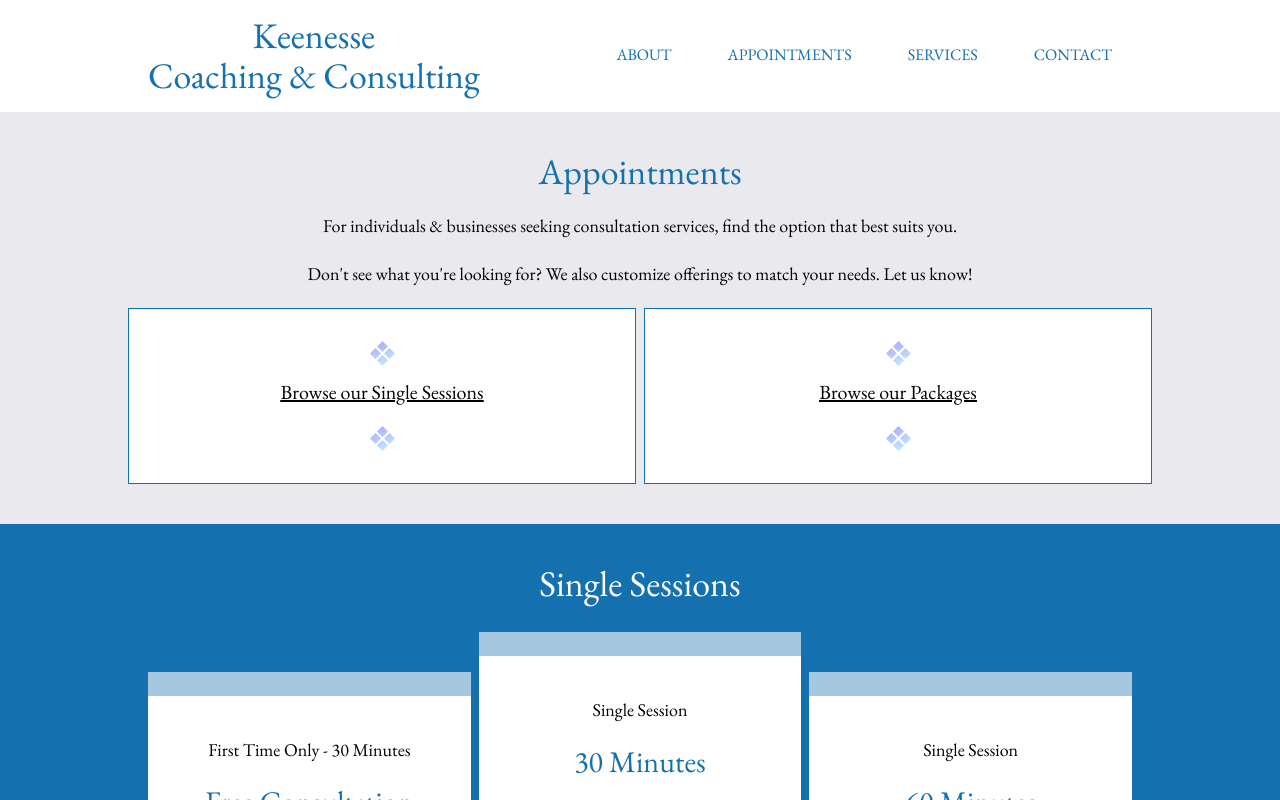
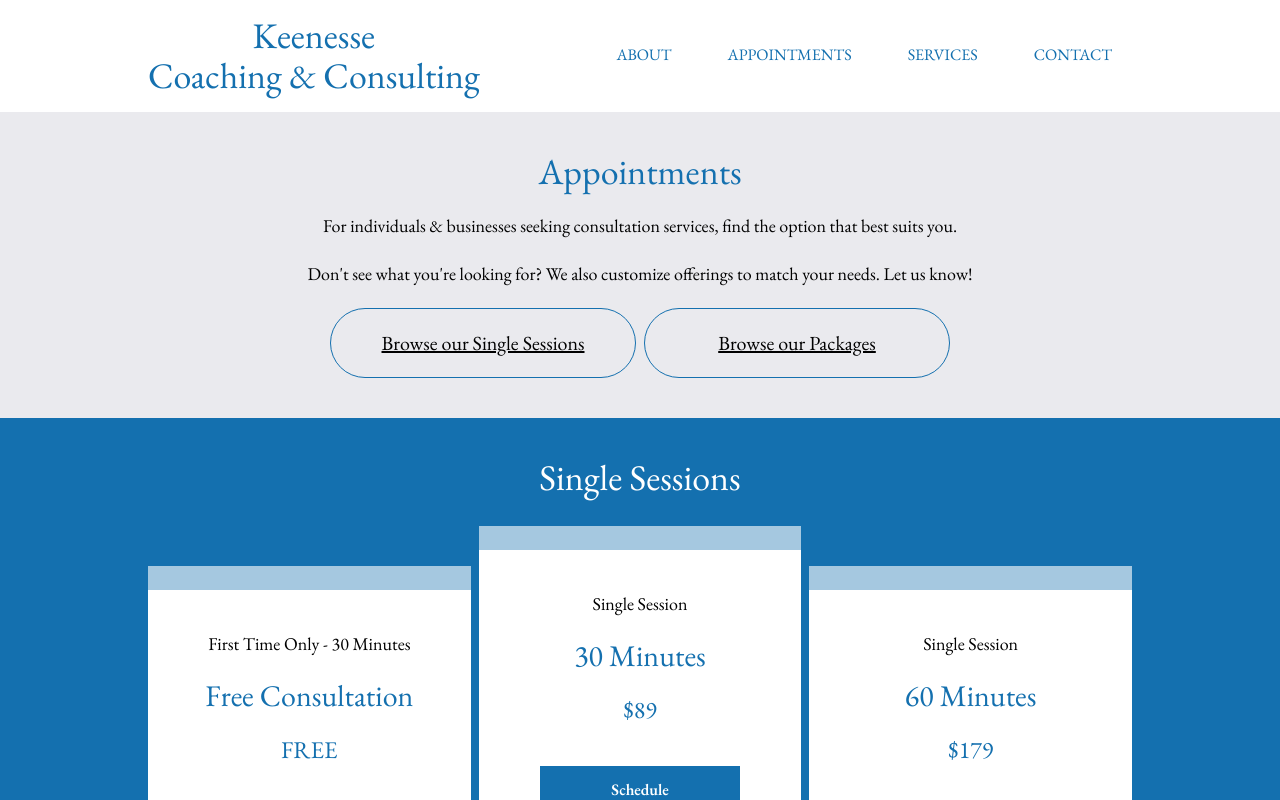
Before and after one commit to ybot1122/keenesse, a Next.js app: page /appointments in a window 1280 px wide. Shown: the top 800 px of the page. Built offline with nearby package versions, Linux system fonts and the light colour scheme.

Commit message:
Button animations:

```diff
--- a/app/appointments/page.tsx
+++ b/app/appointments/page.tsx
@@ -19,29 +19,19 @@ export default function Appointments() {
             </Link>
             !
           </p>
-          <div className="text-center mt-5 grid grid-cols-2 gap-2">
-            <div className="bg-white border border-blue py-5 flex items-center justify-center flex-col">
-              <p>
-                <RightChevron />
-              </p>
-              <p className="text-xl align-middle underline">
-                <Link href="#single">Browse our Single Sessions</Link>
-              </p>
-              <p className="mt-2">
-                <RightChevron />
-              </p>
-            </div>
-            <div className="bg-white border border-blue py-5 flex items-center justify-center flex-col">
-              <p>
-                <RightChevron />
-              </p>
-              <p className="text-xl align-middle underline">
-                <Link href="#package">Browse our Packages</Link>
-              </p>
-              <p className="mt-2">
-                <RightChevron />
-              </p>
-            </div>
+          <div className="text-center mt-5 grid grid-cols-2 gap-2 max-w-[620px] mx-auto">
+            <Link
+              href="#single"
+              className="hover-2 text-xl align-middle underline bg-white border border-blue py-5 flex items-center justify-center flex-col rounded-full hover:bg-blue"
+            >
+              Browse our Single Sessions
+            </Link>
+            <Link
+              href="#package"
+              className="hover-2 text-xl align-middle underline bg-white border border-blue py-5 flex items-center justify-center flex-col rounded-full hover:bg-blue"
+            >
+              Browse our Packages
+            </Link>
           </div>
         </div>
       </div>
@@ -49,41 +39,3 @@ export default function Appointments() {
     </main>
   );
 }
-
-const RightChevron = () => (
-  <svg
-    width="25"
-    height="25"
-    className="inline-block my-3 mx-2"
-    viewBox="0 0 200 200"
-    fill="none"
-    xmlns="http://www.w3.org/2000/svg"
-  >
-    {" "}
-    <g clipPath="url(#clip0_105_351)">
-      {" "}
-      <path
-        d="M156.064 143.936L112.127 100L156.064 56.0636L200 100L156.064 143.936ZM43.9364 143.936L0 100L43.9364 56.0636L87.8728 100L43.9364 143.936ZM100 200L56.0636 156.064L100 112.127L143.936 156.064L100 200ZM100 87.8728L56.0636 43.9364L100 0L143.936 43.9364L100 87.8728Z"
-        fill="url(#paint0_linear_105_351)"
-      />{" "}
-    </g>{" "}
-    <defs>
-      {" "}
-      <linearGradient
-        id="paint0_linear_105_351"
-        x1="20.5"
-        y1="16"
-        x2="100"
-        y2="200"
-        gradientUnits="userSpaceOnUse"
-      >
-        {" "}
-        <stop stopColor="#ACAAFF" /> <stop offset="1" stopColor="#C0E8FF" />{" "}
-      </linearGradient>{" "}
-      <clipPath id="clip0_105_351">
-        {" "}
-        <rect width="200" height="200" fill="white" />{" "}
-      </clipPath>{" "}
-    </defs>{" "}
-  </svg>
-);
--- a/app/globals.css
+++ b/app/globals.css
@@ -76,3 +76,12 @@
 .slick-next::before, .slick-prev::before {
   display: none;
 }
+
+.hover-2 {
+  background: linear-gradient(#1470af 0 0) calc(100% - var(--p,0%)) / var(--p,0%) no-repeat;
+  transition: .4s, background-position 0s;
+}
+.hover-2:hover {
+  --p: 100%;
+  color: #fff;
+}
```
